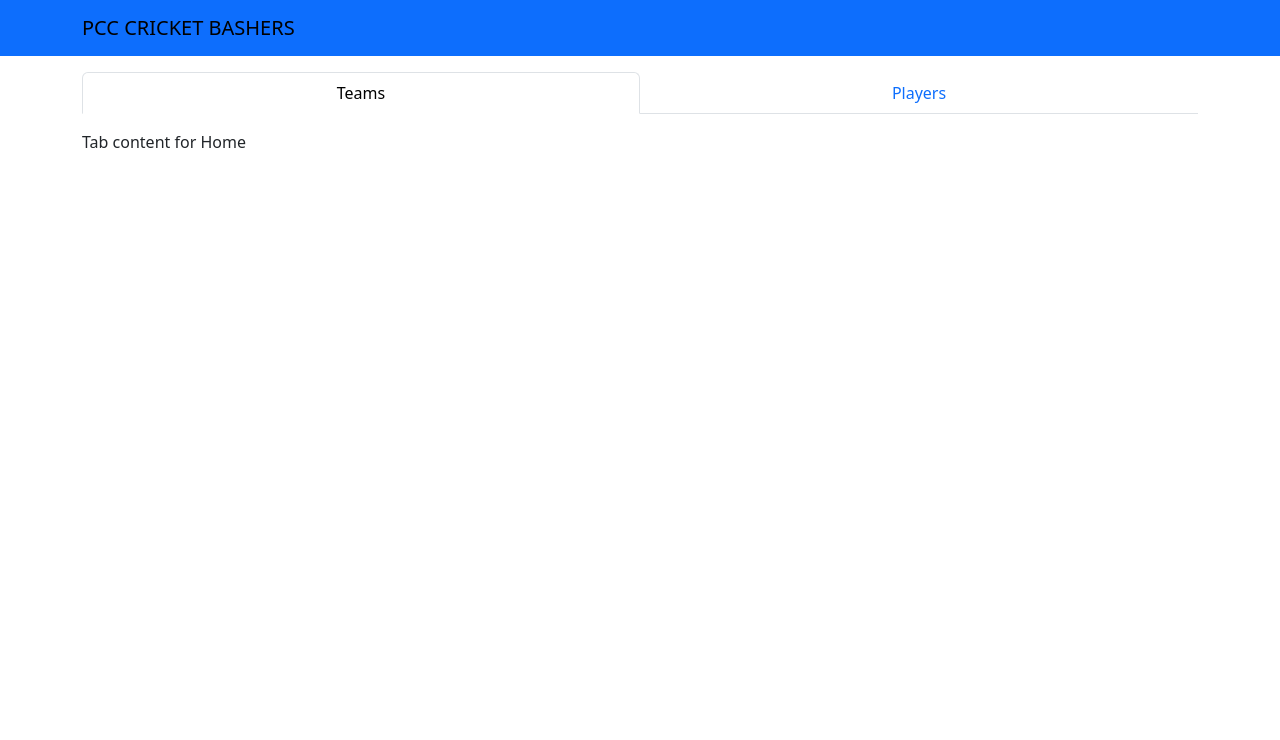
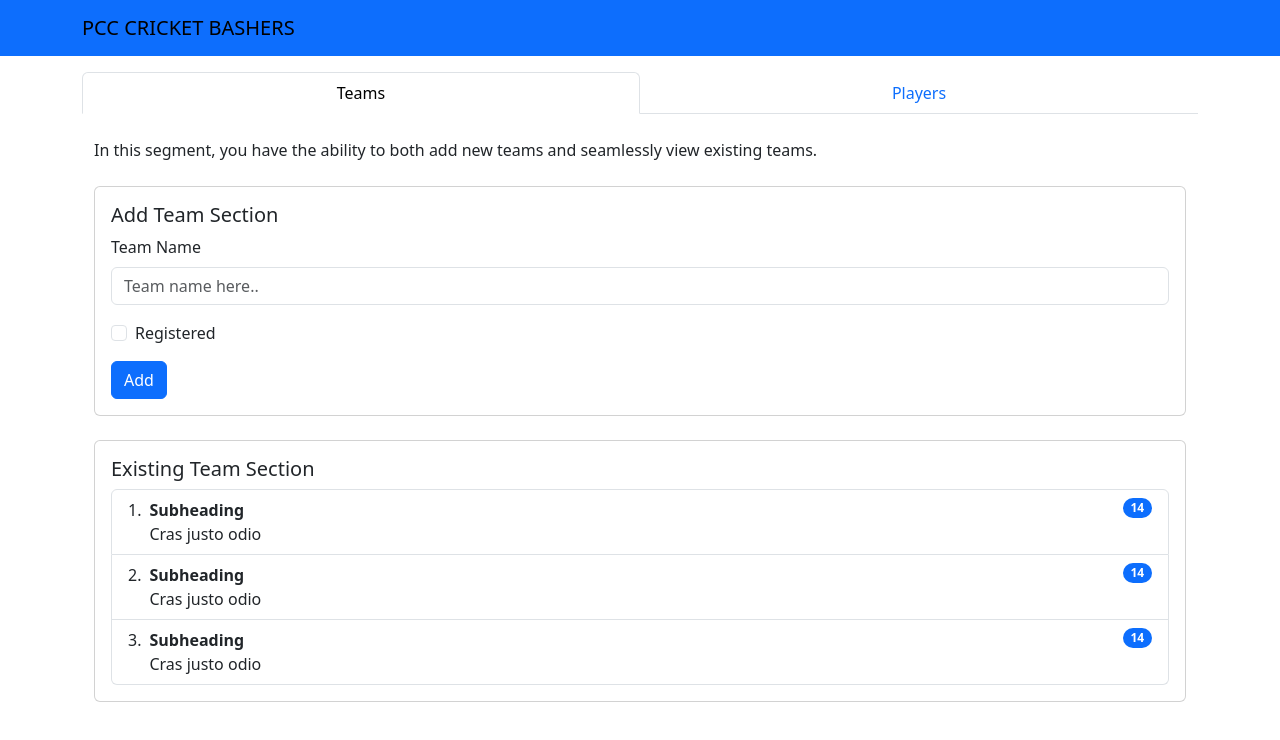
Before and after one commit to Gayan65/cricketApp, a React (Create React App) app in the folder frontend/: page /home in a window 1280 px wide. Both pictures are taken after a click on the tab "Teams". Shown: the top 740 px of the page. Built offline with nearby package versions, Linux system fonts and the light colour scheme.

Commit message:
Team tab add

```diff
--- /dev/null
+++ b/frontend/src/components/AddTeamGroup.js
@@ -0,0 +1,23 @@
+import React from "react";
+import { Form, Button } from "react-bootstrap";
+
+const AddTeamGroup = () => {
+  return (
+    <div>
+      <Form>
+        <Form.Group className="mb-3" controlId="formBasicEmail">
+          <Form.Label>Team Name</Form.Label>
+          <Form.Control type="email" placeholder="Team name here.." />
+        </Form.Group>
+        <Form.Group className="mb-3" controlId="formBasicCheckbox">
+          <Form.Check type="checkbox" label="Registered" />
+        </Form.Group>
+        <Button variant="primary" type="submit">
+          Add
+        </Button>
+      </Form>
+    </div>
+  );
+};
+
+export default AddTeamGroup;
--- /dev/null
+++ b/frontend/src/components/ExistingTeamGroup.js
@@ -0,0 +1,47 @@
+import React from "react";
+import { Badge, ListGroup } from "react-bootstrap";
+
+const ExistingTeamGroup = () => {
+  return (
+    <ListGroup as="ol" numbered>
+      <ListGroup.Item
+        as="li"
+        className="d-flex justify-content-between align-items-start"
+      >
+        <div className="ms-2 me-auto">
+          <div className="fw-bold">Subheading</div>
+          Cras justo odio
+        </div>
+        <Badge bg="primary" pill>
+          14
+        </Badge>
+      </ListGroup.Item>
+      <ListGroup.Item
+        as="li"
+        className="d-flex justify-content-between align-items-start"
+      >
+        <div className="ms-2 me-auto">
+          <div className="fw-bold">Subheading</div>
+          Cras justo odio
+        </div>
+        <Badge bg="primary" pill>
+          14
+        </Badge>
+      </ListGroup.Item>
+      <ListGroup.Item
+        as="li"
+        className="d-flex justify-content-between align-items-start"
+      >
+        <div className="ms-2 me-auto">
+          <div className="fw-bold">Subheading</div>
+          Cras justo odio
+        </div>
+        <Badge bg="primary" pill>
+          14
+        </Badge>
+      </ListGroup.Item>
+    </ListGroup>
+  );
+};
+
+export default ExistingTeamGroup;
--- a/frontend/src/components/Navigation.js
+++ b/frontend/src/components/Navigation.js
@@ -1,5 +1,7 @@
 import React from "react";
-import { Container, Tab, Tabs } from "react-bootstrap";
+import { Container, Tab, Tabs, Card } from "react-bootstrap";
+import AddTeamGroup from "./AddTeamGroup";
+import ExistingTeamGroup from "./ExistingTeamGroup";
 
 const Navigation = () => {
   return (
@@ -11,7 +13,32 @@ const Navigation = () => {
         justify
       >
         <Tab eventKey="home" title="Teams">
-          Tab content for Home
+          <Container className="mt-4">
+            In this segment, you have the ability to both add new teams and
+            seamlessly view existing teams.
+          </Container>
+
+          {/* Add team section start*/}
+          <Container className="mt-4">
+            <Card>
+              <Card.Body>
+                <Card.Title>Add Team Section</Card.Title>
+                <AddTeamGroup />
+              </Card.Body>
+            </Card>
+          </Container>
+          {/* Add team section Ends*/}
+
+          {/* Existing team section Starts*/}
+          <Container className="mt-4">
+            <Card>
+              <Card.Body>
+                <Card.Title>Existing Team Section</Card.Title>
+                <ExistingTeamGroup />
+              </Card.Body>
+            </Card>
+          </Container>
+          {/* Existing team section Ends*/}
         </Tab>
         <Tab eventKey="profile" title="Players">
           Tab content for Profile
```
